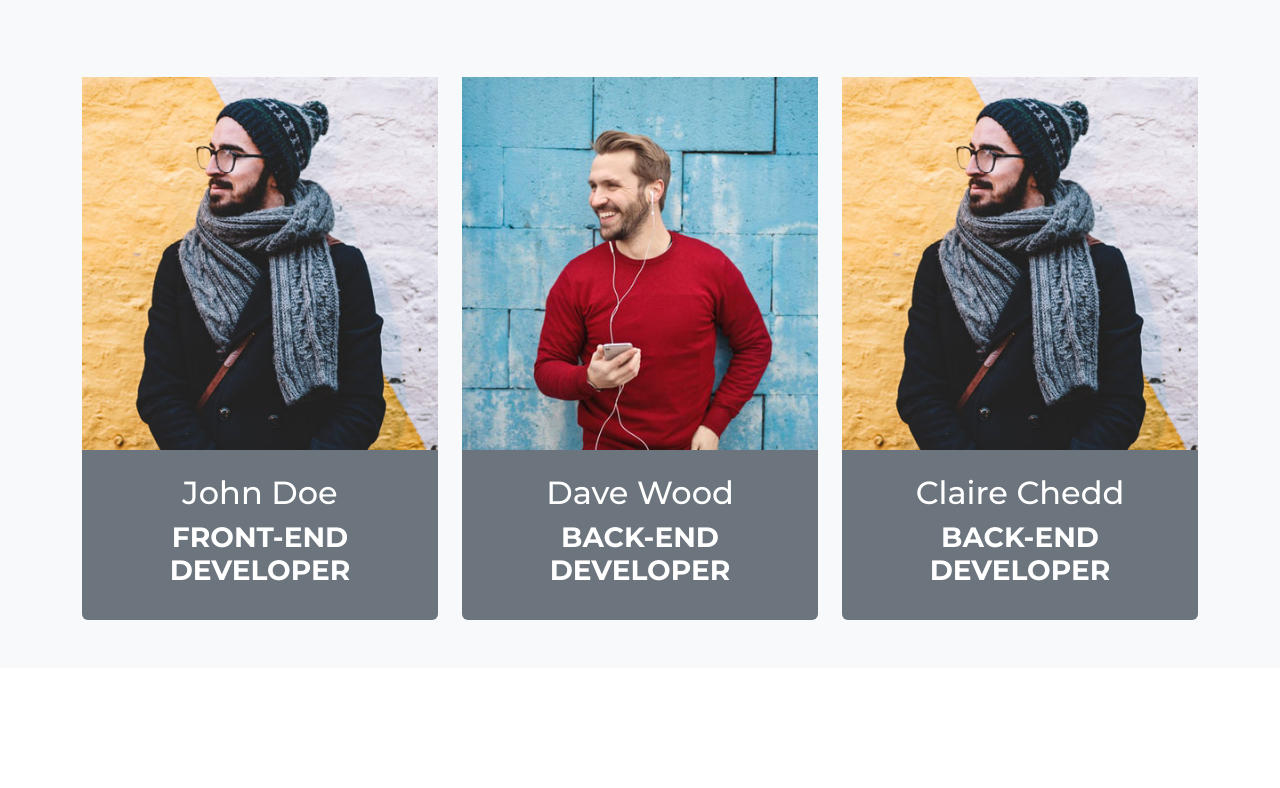
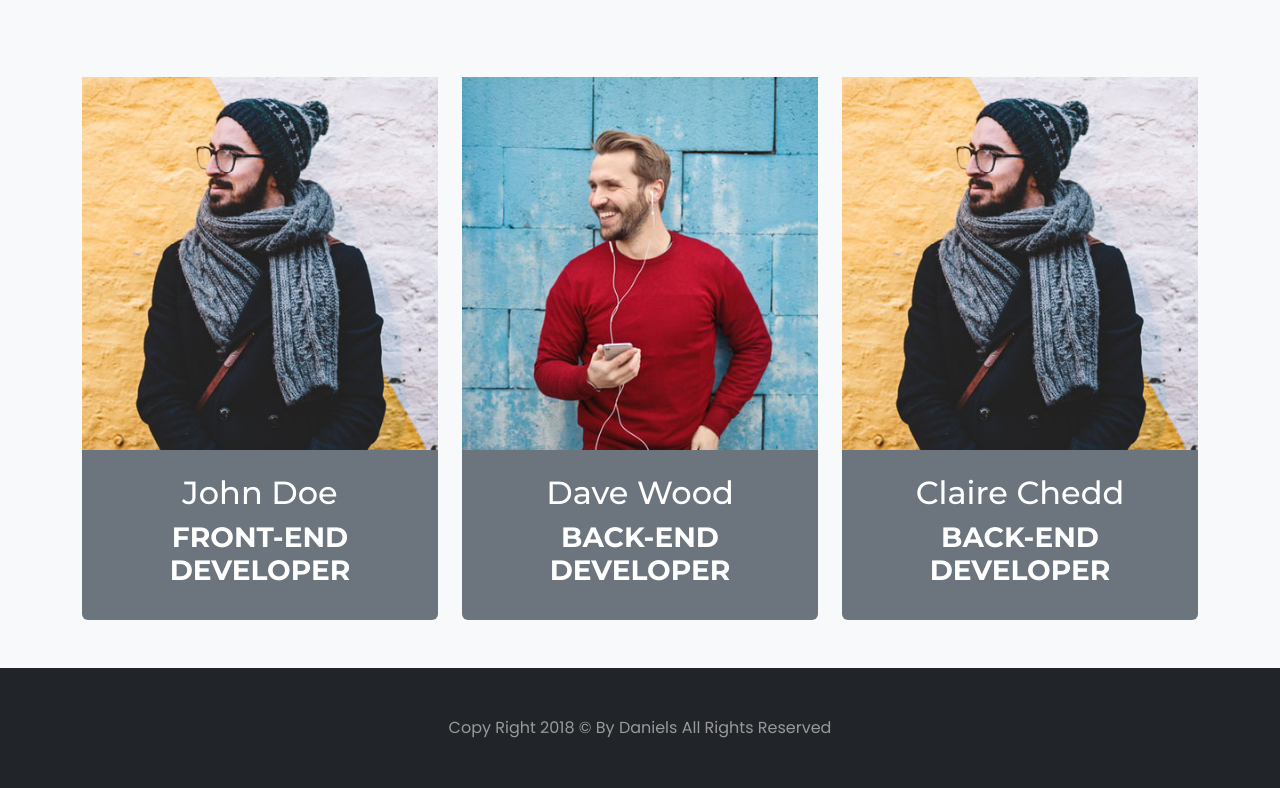
Before and after one commit to PhiloAtef/week-7-exam, a plain HTML site: page index.html in a window 1280 px wide. Shown: the part 4315-5103 px from the top of the page. Before the commit the page ends 4983 px from the top, so only its background shows below. Drawn offline with Linux system fonts and the light colour scheme.

Commit message:
Add footer

```diff
--- a/css/style.css
+++ b/css/style.css
@@ -491,3 +491,7 @@ img {
 #Team .card picture:hover img{
   scale: 1.2
 }
+
+.textGrey {
+  color: var(--grey-color);
+}
--- a/index.html
+++ b/index.html
@@ -613,7 +613,11 @@
           <div class="col">
             <div class="card bg-secondary border-0 text-white text-center">
               <picture class="position-relative overflow-hidden">
-                <img class="w-100" src="assets/1.jpg" alt="pic of Claire Chedd" />
+                <img
+                  class="w-100"
+                  src="assets/1.jpg"
+                  alt="pic of Claire Chedd"
+                />
                 <div
                   class="cardOverlay d-flex justify-content-center align-items-center"
                 >
@@ -658,6 +662,12 @@
         </div>
       </div>
     </section>
+
+    <footer class="bg-dark">
+      <div class="container text-center">
+        <p class="py-5 m-0 textGrey">Copy Right 2018 © By Daniels All Rights Reserved</p>
+      </div>
+    </footer>
     <!-- boostrap script -->
     <script src="js/bootstrap.bundle.min.js"></script>
   </body>
```
